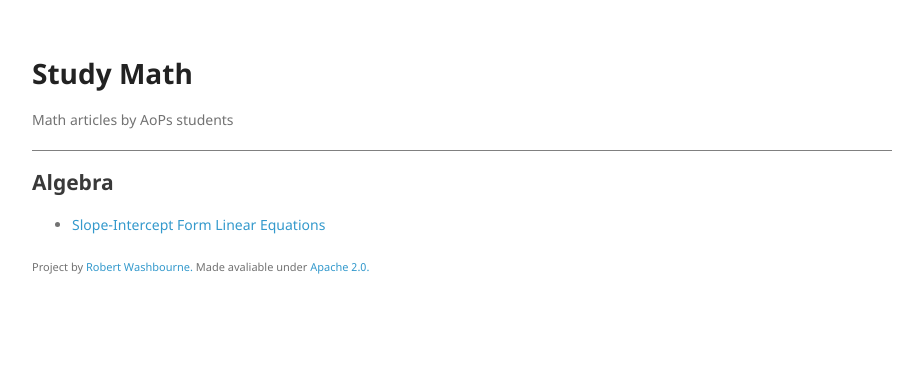
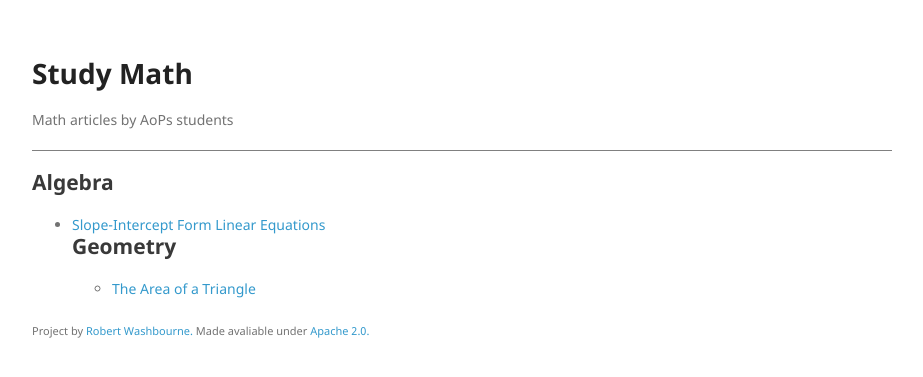
Before and after one commit to studymath/studymath.github.io, a Jekyll site: the page built from index.md, in a window 1280 px wide. Shown: the top 377 px of the page, without its empty margins (178-1101 px from the left). Built offline with Jekyll 4.4.1, drawn with Linux system fonts in a browser that asks for light colours; nearby versions of some CDN libraries.

Commit message:
Updated The Area Of A Triangle

```diff
--- a/_posts/2017-02-02-the-area-of-a-triangle.markdown
+++ b/_posts/2017-02-02-the-area-of-a-triangle.markdown
@@ -1,6 +1,10 @@
 ---
 title: The Area of a Triangle
 date: 2017-02-02 17:56:00 Z
+categories:
+- geometry
+tags:
+- geometry
 ---
 
 <embed src="https://studymath.github.io/assets/docs/Area%20of%20a%20triangle.pdf" width="100%" height="375" type='application/pdf'>
```
